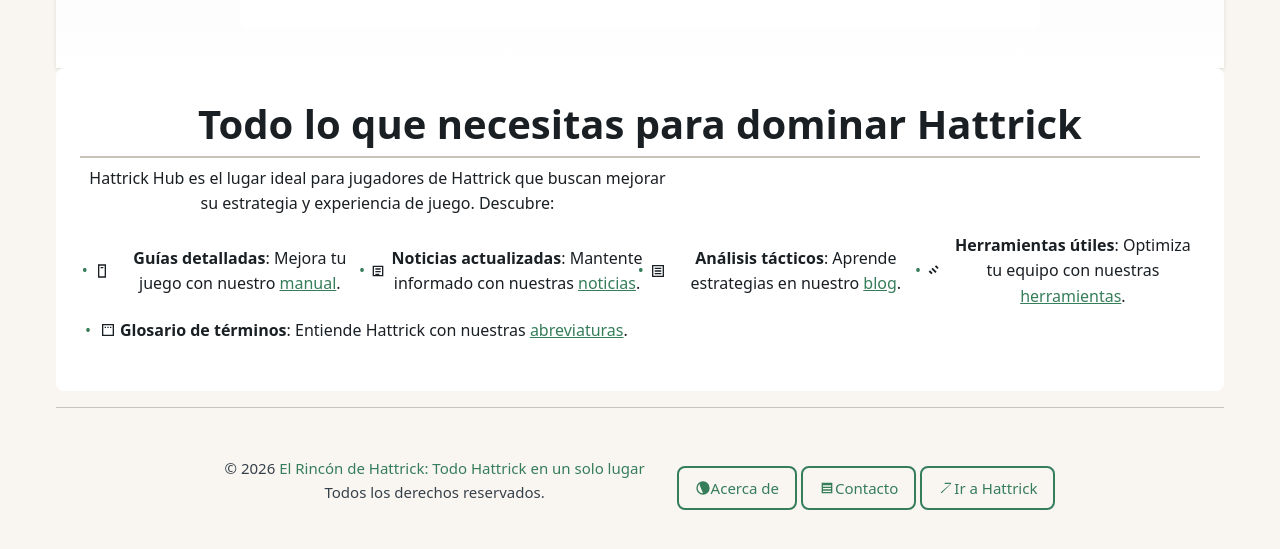
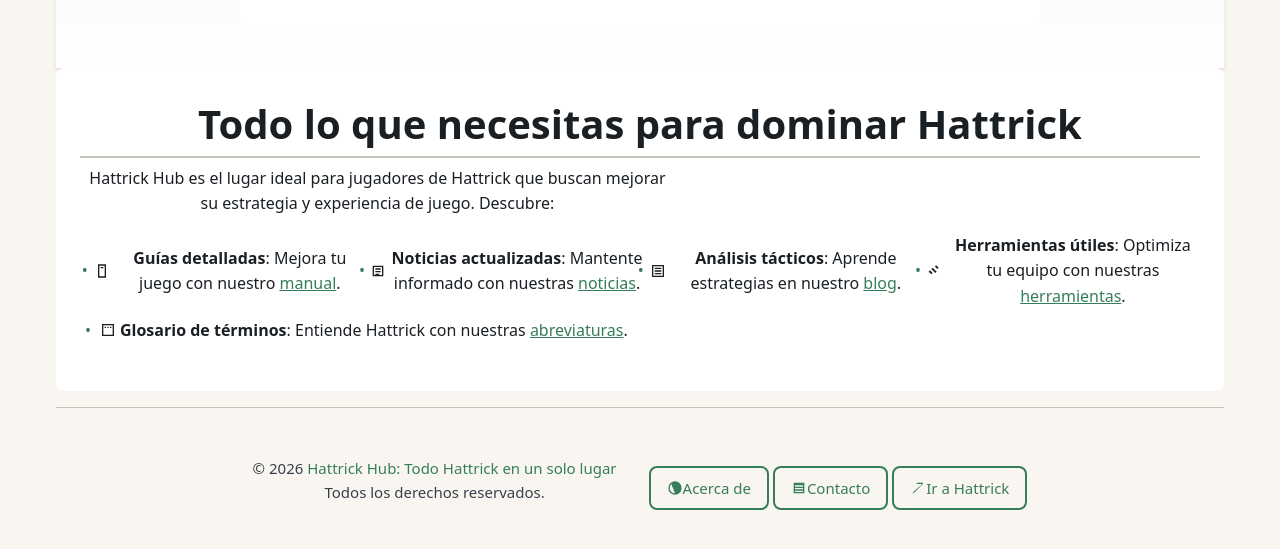
Before and after one commit to hattrick-hub/hattrick-hub.github.io, a Jekyll site: the page built from index.md, in a window 1280 px wide and 966 px high, cut to the strip 414-963 px from the top of the window. Built offline with Jekyll 4.4.1, drawn with Linux system fonts in a browser that asks for light colours; some of the changed lines change nothing that is shown; some of the changed text lies outside the part shown.

Commit message:
Revise site configuration in _config.yml
Updated site configuration with new title, description, and additional settings.

Signed-off-by: hattrick-hub <fashionsport04@gmail.com>

```diff
--- a/_config.yml
+++ b/_config.yml
@@ -1,39 +1,116 @@
-title: El Rincón de Hattrick
-description: "Estrategias y consejos para mejorar tus juveniles y gestionar tu selección nacional en Hattrick."
+# CONFIGURACIÓN GENERAL
+title: "Hattrick Hub"
+description: "El centro de acceso a todas las herramientas y recursos de Hattrick."
+url: "https://hattrick-hub.github.io"
+baseurl: ""
+lang: es
+timezone: Europe/Madrid
+image: /assets/img/placeholder.webp
+permalink: /:title/
 author: elPatronHT
+author_team_url: "https://hattrick.org/goto.ashx?path=/Club/?TeamID=538167"
+color: "#4B8A61"
 
-url: "https://rinconhattrick.github.io"
-baseurl: ""
+# Jekyll 4: builds incrementales más rápidos
+incremental: true
+dir: ltr
 
-theme: null
-
+# MARKDOWN
 markdown: kramdown
 kramdown:
   input: GFM
-  hard_wrap: true
+  hard_wrap: false
+  syntax_highlighter: rouge
 
-permalink: "/:categories/:title/"
-
+# PLUGINS
 plugins:
   - jekyll-feed
   - jekyll-sitemap
   - jekyll-seo-tag
-  - jekyll-search
+  - jekyll-relative-links
+  - jekyll-redirect-from
 
+# ENLACES RELATIVOS
+relative_links:
+  enabled: true
+  collections: true
+
+# EXCLUSIONES
 exclude:
-  - README.md
+  - .DS_Store
+  - .git/
+  - .gitignore
   - Gemfile
   - Gemfile.lock
-  - .git/
-  - .github/
-  - .gitignore
+  - README.md
+  - _site/
+  - node_modules/
+  - package.json
+  - src/
   - vendor/
-  - _site/
+  - yarn.lock
+  - scripts/
+  - assets/img/raw/
 
+# COLECCIONES
+collections:
+  blog:
+    output: true
+    permalink: /blog/:year/:month/:day/:title/
+  manual:
+    output: true
+    permalink: /manual/:title/
+  noticias:
+    output: true
+    permalink: /noticias/:title/
+  herramientas:
+    output: true
+    permalink: /herramientas/:title/
+  pages:
+    output: true
+    permalink: /:name/
+
+# VALORES POR DEFECTO
 defaults:
   - scope:
       path: ""
-      type: "posts"
     values:
-      lang: "es"
-      layout: "post"
+      layout: default
+      author: elPatronHT
+      lang: es
+  - scope:
+      path: ""
+      type: blog
+    values:
+      layout: blog-post
+      image: /assets/img/placeholder.webp
+      lang: es
+  - scope:
+      path: ""
+      type: manual
+    values:
+      layout: manual-post
+      image: /assets/img/placeholder.webp
+      lang: es
+  - scope:
+      path: ""
+      type: noticias
+    values:
+      layout: noticias-post
+      image: /assets/img/placeholder.webp
+      lang: es
+  - scope:
+      path: ""
+      type: herramientas
+    values:
+      layout: herramientas-post
+      image: /assets/img/placeholder.webp
+      lang: es
+  - scope:
+      path: ""
+      type: pages
+    values:
+      layout: default
+      lang: es
+
+future: true
```
